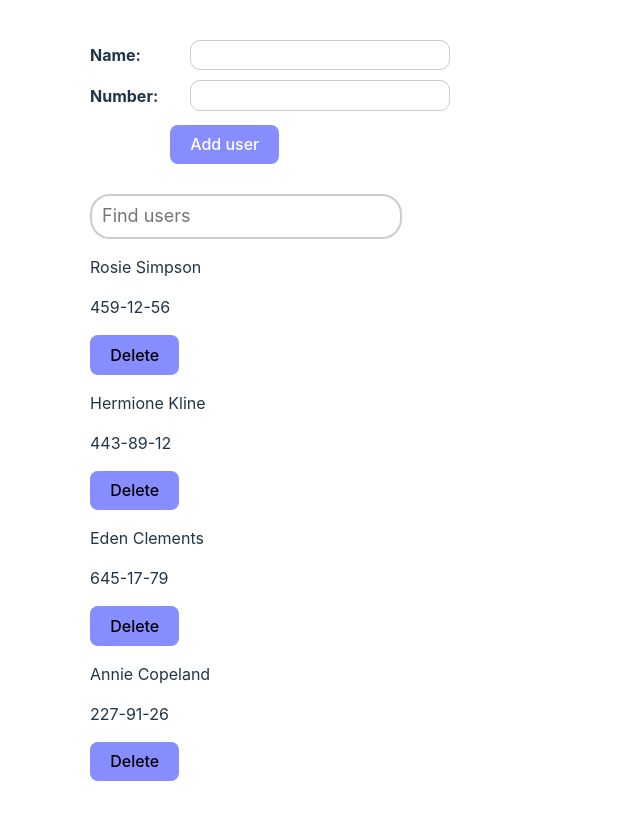
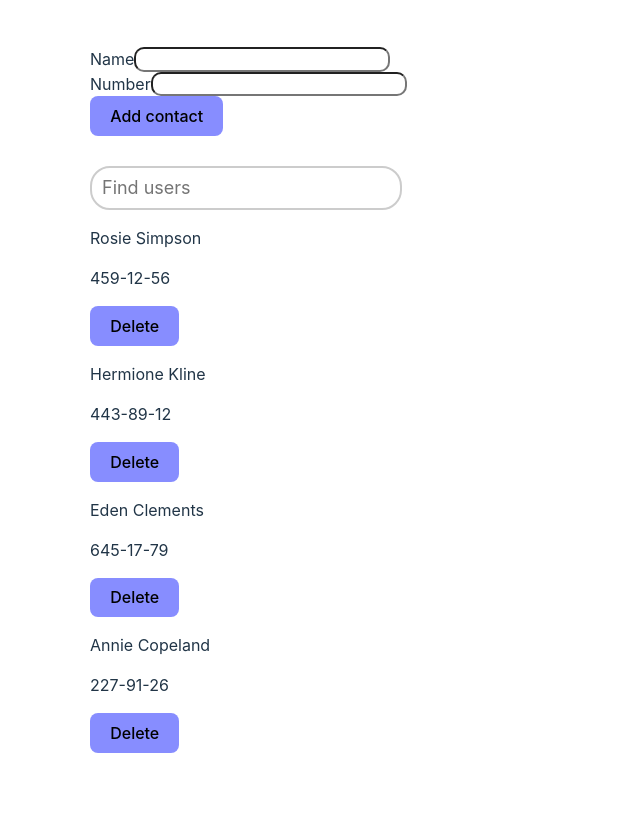
Before and after one commit to Serhii2009/goit-react-hw-06, a React (Vite) app: page / in a window 1280 px wide. Shown: the whole page, without its empty margins (0-640 px from the left). Built offline with nearby package versions, Linux system fonts and the light colour scheme.

Commit message:
Update ContactForm.jsx

```diff
--- a/src/components/ContactForm/ContactForm.jsx
+++ b/src/components/ContactForm/ContactForm.jsx
@@ -1,21 +1,71 @@
+// import { useId } from "react";
+// import { Formik, Form, Field, ErrorMessage } from "formik";
+// import * as Yup from "yup";
+// import css from "./ContactForm.module.css";
+// import { useDispatch } from "react-redux";
+// import { addContact } from "../../reduxe/contactSlice";
+
+// const userSchema = Yup.object().shape({
+//   name: Yup.string()
+//     .min(3, "Name must be at least 3 symb long")
+//     .required("This is a required field"),
+//   number: Yup.string()
+//     .matches(
+//       /^\d{3}-\d{2}-\d{2}$/,
+//       "Phone number must have only numbers and in xxx-xx-xx format"
+//     )
+//     .required("This is a required field"),
+// });
+
+// export const ContactForm = () => {
+//   const dispatch = useDispatch();
+
+//   const handleSubmit = (values, actions) => {
+//     const newContact = {
+//       id: values.id,
+//       name: values.name,
+//       number: values.number,
+//     };
+
+//     dispatch(addContact(newContact));
+//     actions.resetForm();
+//   };
+//   const initialValues = { id: "", name: "", number: "" };
+//   const nameFieldId = useId();
+//   const numberFieldId = useId();
+
+//   return (
+//     <Formik
+//       initialValues={initialValues}
+//       onSubmit={handleSubmit}
+//       validationSchema={userSchema}
+//     >
+//       <Form className="css.loginBox" autoComplete="off">
+//         <div className={css.userBox}>
+//           <label htmlFor={nameFieldId}>Name:</label>
+//           <Field type="text" name="name" id={nameFieldId} />
+//           <ErrorMessage name="name" component="span" />
+//         </div>
+
+//         <div className={css.userBox}>
+//           <label htmlFor={numberFieldId}>Number:</label>
+//           <Field type="text" name="number" id={numberFieldId} />
+//           <ErrorMessage name="number" component="span" />
+//         </div>
+
+//         <button className={css.userButton} type="submit">
+//           Add user
+//         </button>
+//       </Form>
+//     </Formik>
+//   );
+// };
+
 import { useId } from "react";
 import { Formik, Form, Field, ErrorMessage } from "formik";
 import * as Yup from "yup";
-import css from "./ContactForm.module.css";
 import { useDispatch } from "react-redux";
 import { addContact } from "../../reduxe/contactSlice";
-
-const userSchema = Yup.object().shape({
-  name: Yup.string()
-    .min(3, "Name must be at least 3 symb long")
-    .required("This is a required field"),
-  number: Yup.string()
-    .matches(
-      /^\d{3}-\d{2}-\d{2}$/,
-      "Phone number must have only numbers and in xxx-xx-xx format"
-    )
-    .required("This is a required field"),
-});
 
 export const ContactForm = () => {
   const dispatch = useDispatch();
@@ -34,28 +84,37 @@ export const ContactForm = () => {
   const nameFieldId = useId();
   const numberFieldId = useId();
 
+  const userSchema = Yup.object().shape({
+    name: Yup.string()
+      .min(3, "Name must be at least 3 symb long")
+      .required("This is a required field"),
+    number: Yup.string()
+      .matches(
+        /^\d{3}-\d{2}-\d{2}$/,
+        "Phone number must have only numbers and in xxx-xx-xx format"
+      )
+      .required("This is a required field"),
+  });
+
   return (
     <Formik
       initialValues={initialValues}
       onSubmit={handleSubmit}
       validationSchema={userSchema}
     >
-      <Form className="css.loginBox" autoComplete="off">
-        <div className={css.userBox}>
-          <label htmlFor={nameFieldId}>Name:</label>
-          <Field type="text" name="name" id={nameFieldId} />
+      <Form>
+        <div className="inputBox">
+          <label htmlFor={nameFieldId}>Name</label>
+          <Field id={nameFieldId} type="text" name="name" />
           <ErrorMessage name="name" component="span" />
         </div>
 
-        <div className={css.userBox}>
-          <label htmlFor={numberFieldId}>Number:</label>
-          <Field type="text" name="number" id={numberFieldId} />
+        <div className="inputBox">
+          <label htmlFor={numberFieldId}>Number</label>
+          <Field id={numberFieldId} type="text" name="number" />
           <ErrorMessage name="number" component="span" />
         </div>
-
-        <button className={css.userButton} type="submit">
-          Add user
-        </button>
+        <button type="submit">Add contact</button>
       </Form>
     </Formik>
   );
```
